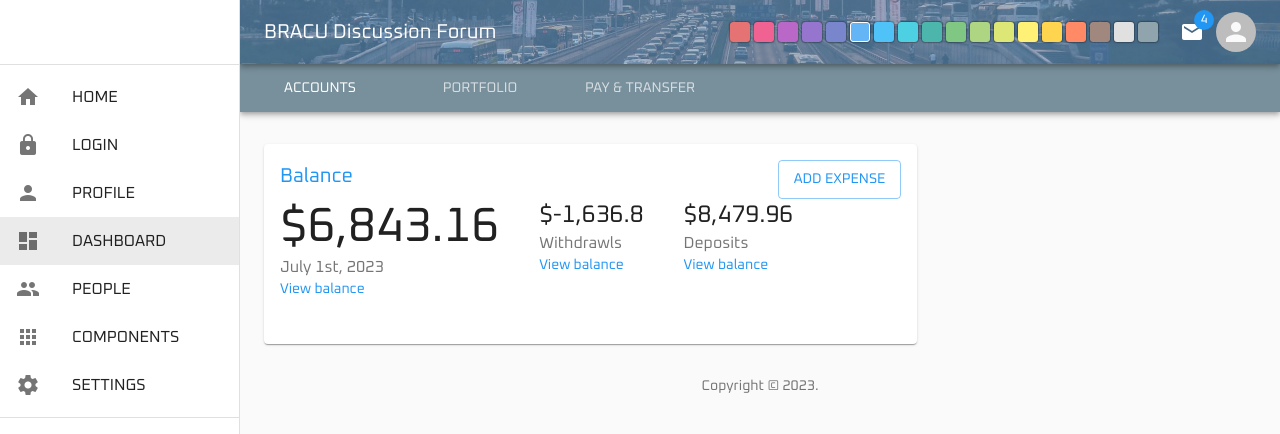
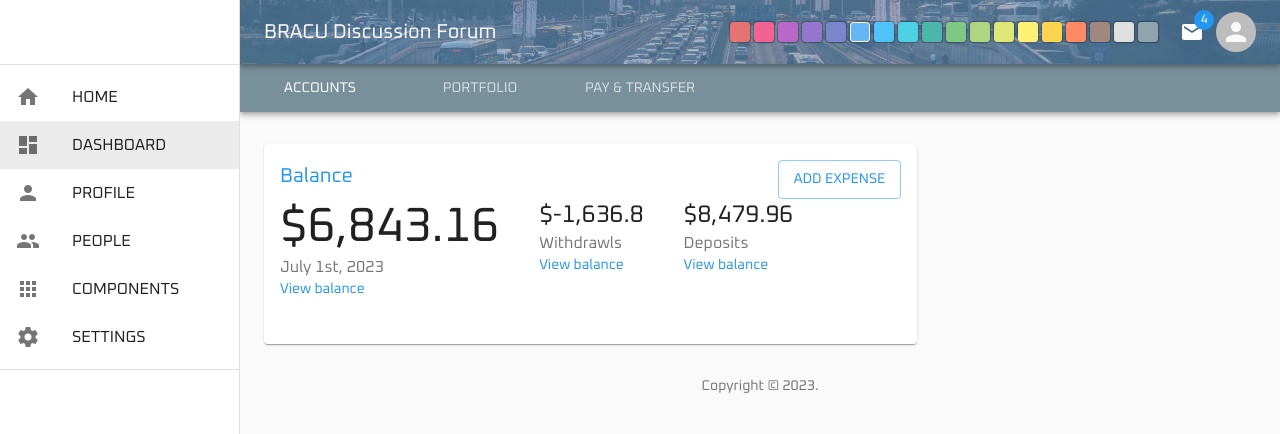
Before and after one commit to DEF4LT-303/BRACU-Knowledge-Nexus, a React (Create React App) app in the folder client/: page /dashboard in a window 1280 px wide. Shown: the top 434 px of the page. Built offline with nearby package versions, Linux system fonts and the light colour scheme.

Commit message:
access to rotues limited if not logged in

```diff
--- a/client/src/App.js
+++ b/client/src/App.js
@@ -1,6 +1,11 @@
 import { ThemeProvider } from '@material-ui/core/styles';
 import React from 'react';
-import { Route, BrowserRouter as Router, Switch } from 'react-router-dom';
+import {
+  Redirect,
+  Route,
+  BrowserRouter as Router,
+  Switch
+} from 'react-router-dom';
 import AppBarAndDrawer from './AppBarAndDrawer/AppBarAndDrawer';
 import { Dashboard } from './Dashboard/Dashboard';
 import { Home } from './Home/Home';
@@ -25,6 +30,9 @@ export default function App() {
     }
   });
   const [currentTheme, setCurrentTheme] = useTheme();
+
+  const user = false; // TODO: set user selector
+
   return (
     <>
       <MuiPickersUtilsProvider utils={DateFnsUtils}>
@@ -43,19 +51,19 @@ export default function App() {
                       <SignIn />
                     </Route>
                     <Route path='/profile'>
-                      <Driver id={3} />
+                      {!user ? <Redirect to='/login' /> : <Driver id={3} />}
                     </Route>
                     <Route path='/dashboard'>
                       <Dashboard />
                     </Route>
                     <Route exact path='/people'>
-                      <People />
+                      {!user ? <Redirect to='/login' /> : <People />}
                     </Route>
                     <Route path={`/people/:driverId`}>
                       <Driver />
                     </Route>
                     <Route path='/components'>
-                      <Components />
+                      {!user ? <Redirect to='/login' /> : <Components />}
                     </Route>
                     <Route path='/settings'>
                       <Settings
--- a/client/src/AppBarAndDrawer/AppBarAndDrawer.js
+++ b/client/src/AppBarAndDrawer/AppBarAndDrawer.js
@@ -70,6 +70,8 @@ function ResponsiveDrawer(props) {
   const isHome = false; // pathname === "/";
   const [mobileOpen, setMobileOpen] = useState(false);
 
+  const user = true; // TODO: set user selector
+
   const handleDrawerToggle = () => {
     setMobileOpen(!mobileOpen);
   };
@@ -92,12 +94,16 @@ function ResponsiveDrawer(props) {
       <List>
         {[
           { text: 'home', icon: 'home' },
-          { text: 'login', icon: 'lock' },
-          { text: 'profile', icon: 'person' },
           { text: 'dashboard', icon: 'dashboard' },
-          { text: 'people', icon: 'people' },
-          { text: 'components', icon: 'apps' },
-          { text: 'settings', icon: 'settings' }
+          ...(user
+            ? [
+                { text: 'profile', icon: 'person' },
+                { text: 'people', icon: 'people' },
+                { text: 'components', icon: 'apps' }
+              ]
+            : []),
+          { text: 'settings', icon: 'settings' },
+          ...(user ? [] : [{ text: 'login', icon: 'lock' }])
         ].map(({ text, icon }, index) => (
           <ListItem
             component={RouterLink}
```
